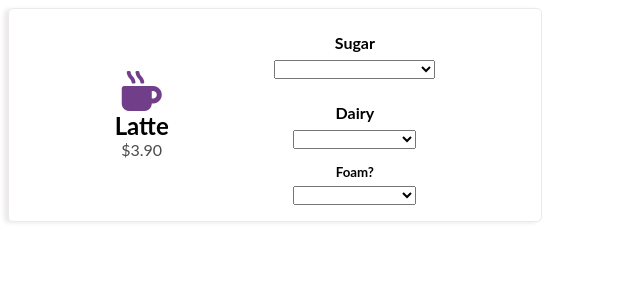
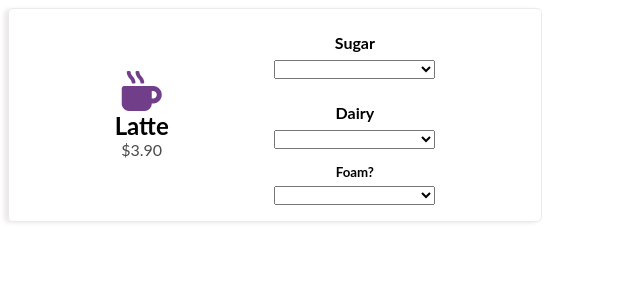
Before and after one commit to jspickerman/4-reasons-inheritance-demo, an Angular app: page / in a window 1280 px wide. Shown: the top 300 px of the page, without its empty margins (0-640 px from the left). Built offline with nearby package versions, Linux system fonts and the light colour scheme.

Commit message:
1 file modified

```diff
--- a/src/app/coffee-order/coffee-order.component.html
+++ b/src/app/coffee-order/coffee-order.component.html
@@ -6,15 +6,12 @@
   </div>
 
   <div class="card-column">
-    <div class="card-column addition-section">
     <ng-container *ngIf="availableAdditions$ | async as additions">
       <div class="addition-wrapper" *ngFor="let addition of additions">
         <app-coffee-addition [coffeeOrder]="coffeeOrder" [addition]="addition"></app-coffee-addition>
       </div>
     </ng-container>
-    </div>
 
-    <div class="card-column addition-section">
     <ng-container *ngIf="dairyAdditions$ | async as dairyAdditions">
       <div class="addition-wrapper" *ngFor="let dairyAddition of dairyAdditions">
         <app-dairy-addition [coffeeOrder]="coffeeOrder" [addition]="dairyAddition"></app-dairy-addition>
@@ -22,4 +19,3 @@
     </ng-container>
   </div>
 </div>
-</div>
```
Lines whose indentation alone changed are shown as unchanged.
